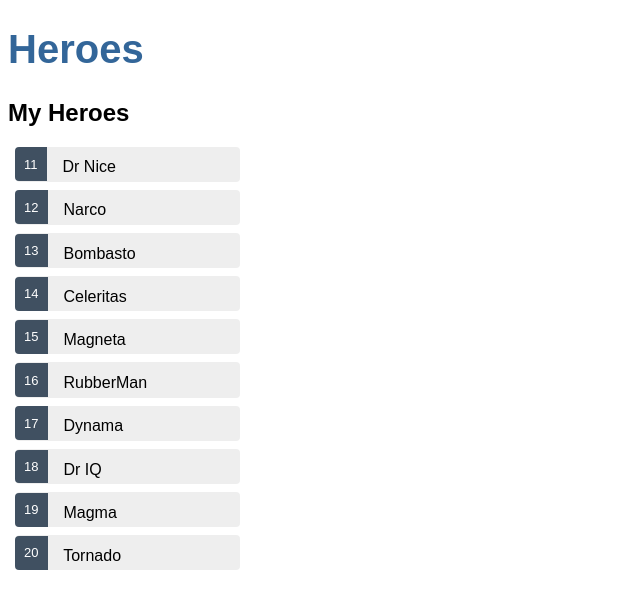
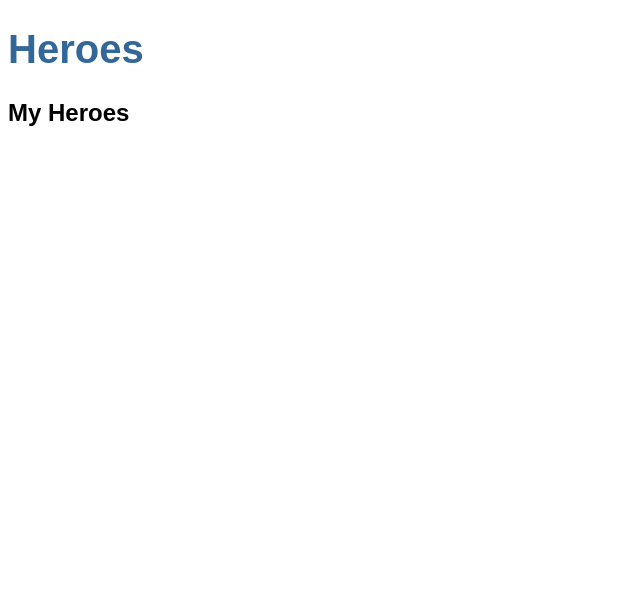
Before and after one commit to joeAlpha/angularTutorial, an Angular app in the folder app/: page / in a window 1280 px wide. Shown: the top 608 px of the page, without its empty margins (0-640 px from the left). Built offline with nearby package versions, Linux system fonts and the light colour scheme.

Commit message:
Add getHeroes() done

```diff
--- a/app/src/app/heroes/heroes.component.ts
+++ b/app/src/app/heroes/heroes.component.ts
@@ -1,6 +1,7 @@
 import { Component, OnInit } from '@angular/core';
 import { Hero } from './hero';
-import { HEROES } from './mock-heroes';
+// import { HEROES } from './mock-heroes';
+import { HeroService } from '../hero.service';
 
 @Component({
   selector: 'app-heroes',
@@ -8,15 +9,12 @@ import { HEROES } from './mock-heroes';
   styleUrls: ['./heroes.component.css']
 })
 export class HeroesComponent implements OnInit {
- /*  hero: Hero = {
-    id: 0,
-    name: 'Super Joe'
-  }; */
 
   selectedHero: Hero;
-  heroes = HEROES;
+  heroes: Hero[];
 
-  constructor() { }
+  // Injection of the service
+  constructor(private heroService: HeroService) { }
 
   ngOnInit(): void {
   }
@@ -25,4 +23,9 @@ export class HeroesComponent implements OnInit {
   onSelect(hero: Hero): void {
     this.selectedHero = hero;
   }
+
+  // Retrieves all heroes from the service injected
+  getHeroes(): void {
+    this.heroes = this.heroService.getHeroes();
+  }
 }
```
